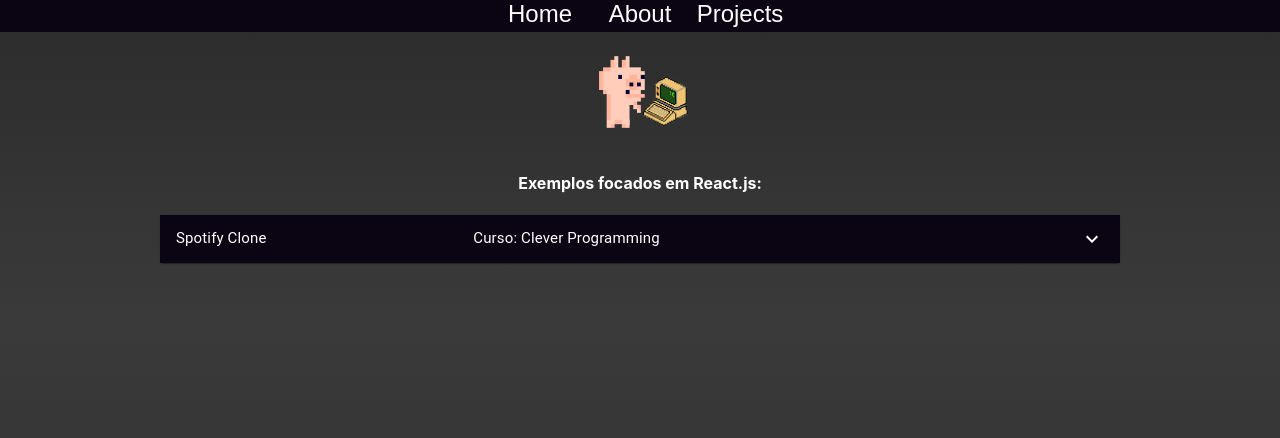
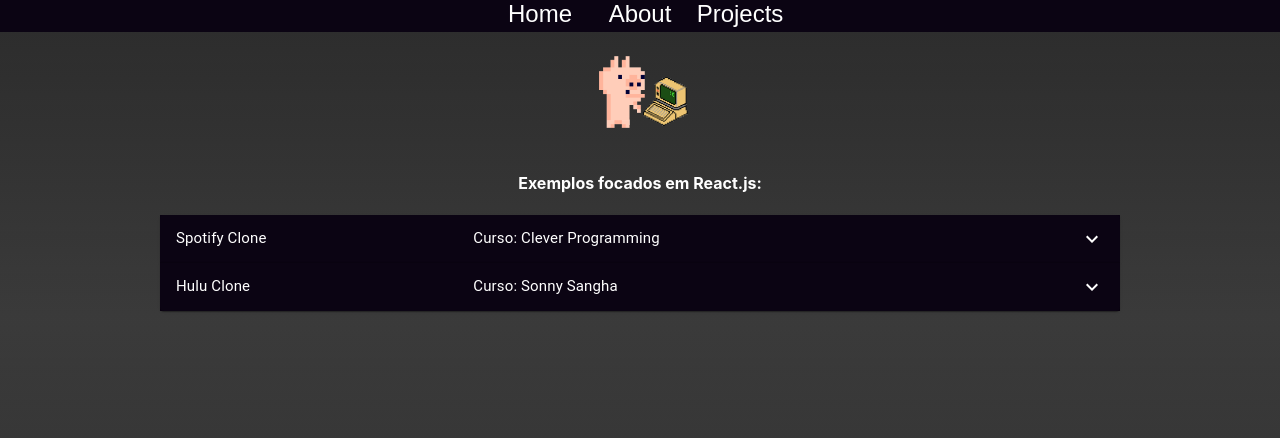
Before and after one commit to guilimadev/portfolio, a React (Create React App) app: page /projects in a window 1280 px wide. Shown: the top 438 px of the page. Built offline with nearby package versions, Linux system fonts and the light colour scheme.

Commit message:
Atualização dos projetos realizados - 05/05/2021

```diff
--- a/src/AccordionReact.js
+++ b/src/AccordionReact.js
@@ -54,6 +54,23 @@ export default function ControlledAccordions() {
           </Typography>
         </AccordionDetails>
       </Accordion>
+
+      <Accordion className={classes.accordion} expanded={expanded === 'panel1'} onChange={handleChange('panel1')}>
+        <AccordionSummary
+          expandIcon={<ExpandMoreIcon style={{fill: 'white'}} />}
+          aria-controls="panel1bh-content"
+          id="panel1bh-header"
+        >
+          <Typography className={classes.heading}>Hulu Clone</Typography>
+          <Typography className={classes.secondaryHeading}>Curso: Sonny Sangha</Typography>
+        </AccordionSummary>
+        <AccordionDetails style={{backgroundColor: 'rgb(19 13 31)', color: 'white)'}}>
+          <Typography>Exemplo da front page do aplicativo Hulu, com integração com a API do The Movie DB. Utilização de Tailwind.css, Next.js e é completamente
+            responsivo. Aplicação de Lazy Loading, Hero Icons e mais várias funções do Next.js.
+            <br /><a href="https://hulu-clone-guilimadev.vercel.app/" target="_blank">Hulu Clone</a>
+          </Typography>
+        </AccordionDetails>
+      </Accordion>
          </div>
   );
 }
```
